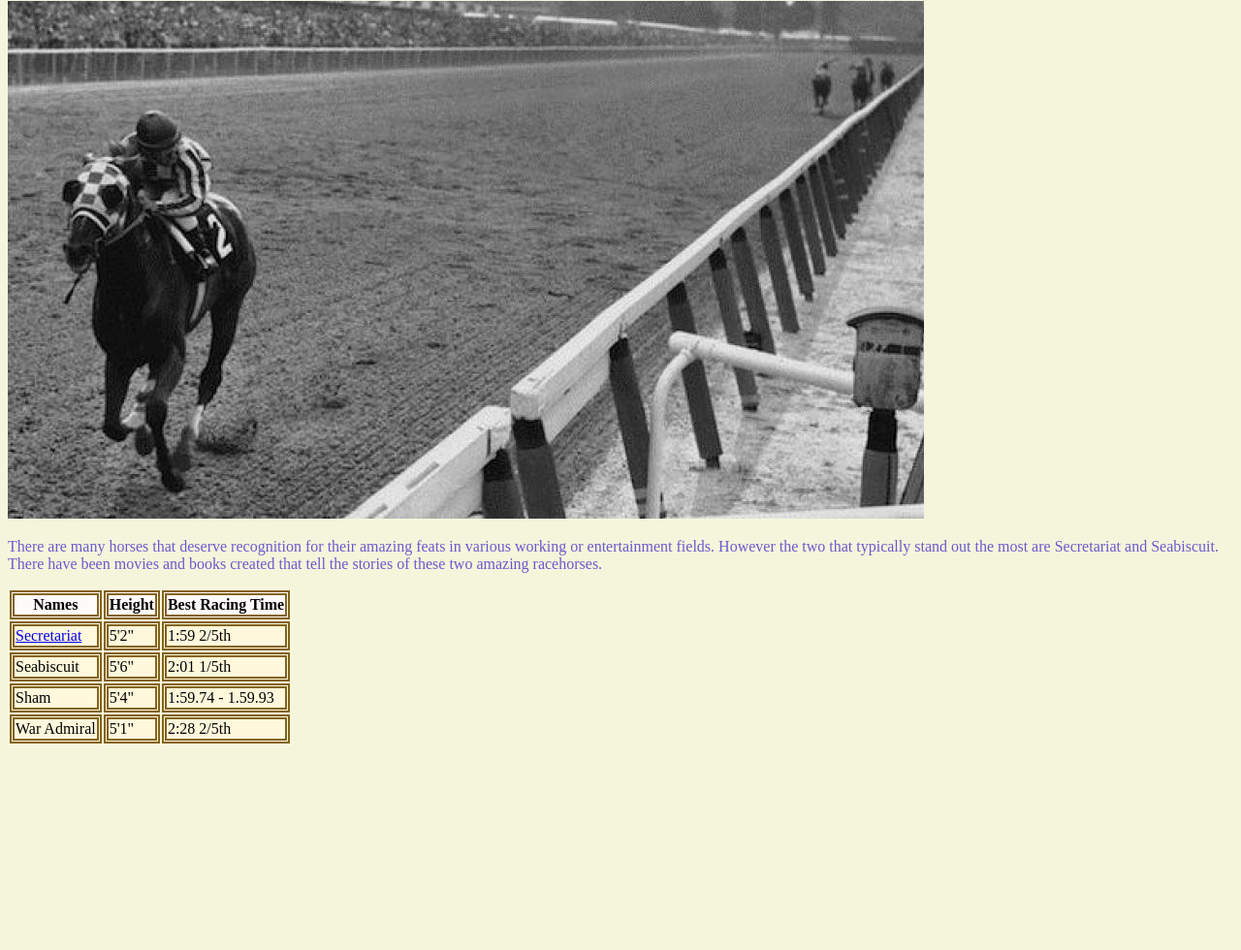
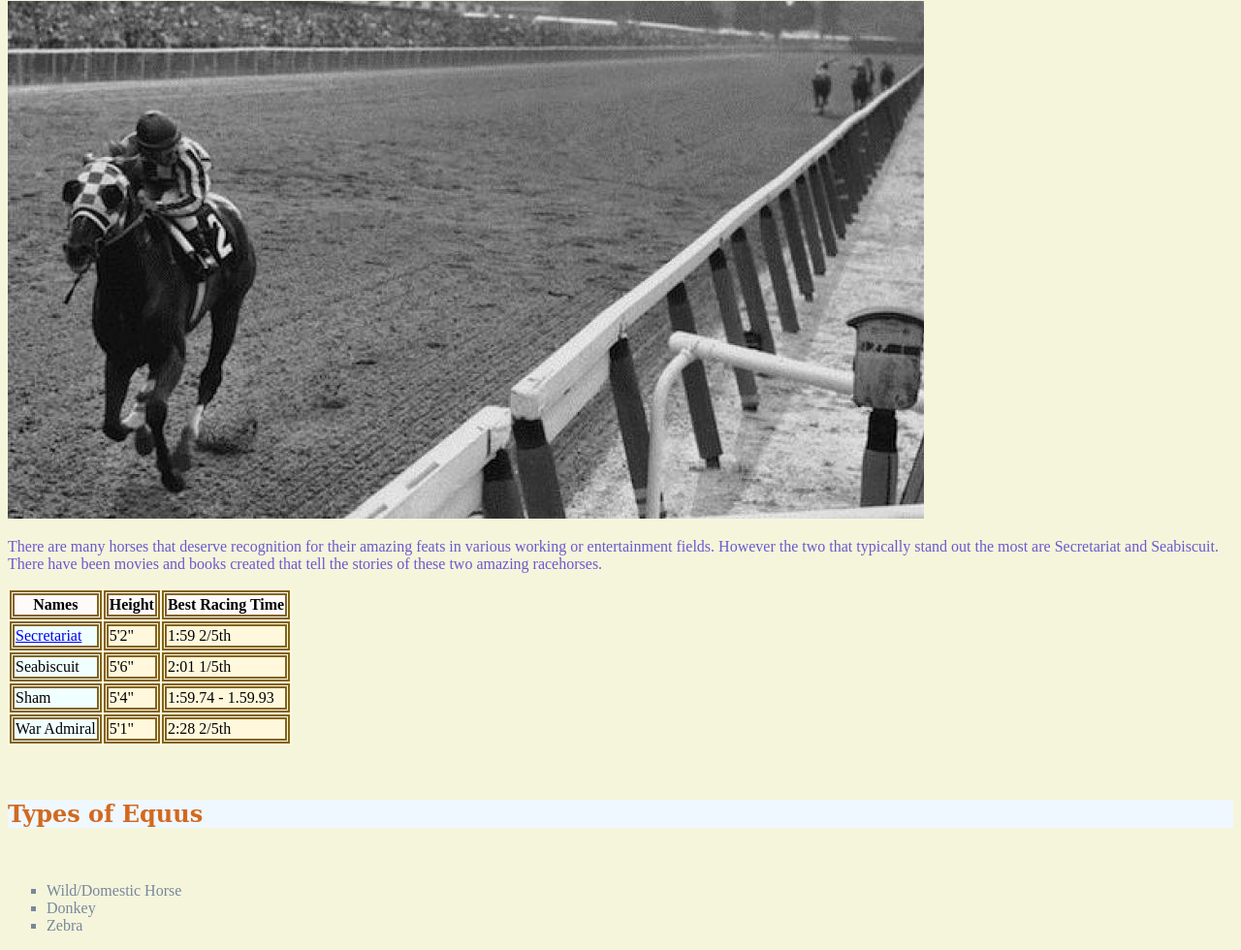
Before and after one commit to ARodriguez15/HTML2, a plain HTML site: page index.html in a window 1280 px wide. Shown: the part 2900-3880 px from the top of the page at 97% size. Before the commit the page ends 3677 px from the top, so only its background shows below. Drawn offline with Linux system fonts and the light colour scheme.

Commit message:
added id and class
added the ID and Class

```diff
--- a/index.html
+++ b/index.html
@@ -1,66 +1,93 @@
 <!doctype html>
 <html>
 <head>
-<meta charset="UTF-8">
-<title>HTML1</title>
+
+	<meta charset="UTF-8">
+     <title>HTML2</title>
 </head>
+
 	<style>
+
 		table th, td
 		{border: 5px double #83631A}
+
 		th {background-color: snow;}
+
 		body {background-color: beige}
+
 		h1,h2,h3,h4,h5,h6
 		{color:chocolate;
 	     font-family: Segoe, "Segoe UI", "DejaVu Sans", "Trebuchet MS", Verdana, "sans-serif";
 			font-size: 150%;
-		background-color: aliceblue}
+			background-color: aliceblue}
+
+		ul {color:lightslategray}
+
+		.leftCol{background-color: azure}
+
+		#listNames{font-family: Constantia, "Lucida Bright", "DejaVu Serif", Georgia, "serif"}
+
 	</style>
 
 <body>
 	<h1 style="font-size:40px;">Horses</h1>
 	<hr>
+
 	<h2>Horses Are How Old?</h2>
 	<img src="cavedrawinghorse.jpeg" width="900" height="440" alt="Cave Drawing of Horses">
 	<p> Horses have been domesticated for over 5000 years?! They're believed to have evolved over 50 MILLION years ago from smaller creatures! </p>
-<h3 style="font-size: 25px;"> That's a LOT of Horses!</h3>
+
+	<h3 style="font-size: 25px;"> That's a LOT of Horses!</h3>
 <img src="herdofhorses.jpeg" width="950" height="540" alt="Herd of Horses">
 <p> There are over <emp><i>60 million </i></emp> horses in the world! <span title="10.26 Million">The United States is currently the leading country with the most horses!</span></p>
-<h4 style="font-size: 25px;"> Now, That's Fast!</h4>
+
+	<h4 style="font-size: 25px;"> Now, That's Fast!</h4>
 	<img src="horsesinapen.jpeg" width="1000" height="666" alt="Horses Along a Fence">
 	<p> Horse have <b>super fast</b> reflexes and can go from standing completely still to launching a powerful kick to protect themselves in only <span style="color:red;"> 0.3 seconds</span>!</p>
+
 	<h5 style="font-size: 25px;"> It's All In The Eye!</h5>
 	  <img src="horseeye.jpeg" width="800" height="455" alt="Eye of a Horse">
 	<p> <span style="color:coral;"> Horses can see 360 degrees! Since the horses have their eyes situated on the sides of their heads, they can see all around themsleves. However, they have 2 blindspots: directly behind them and directly in front of them.</span></p>
+
 	<h6><a href="https://horseyhooves.com/famous-horses/">Famous Horses</a></h6>
 		<img src="secretariat.jpeg" width="945" height="534" alt="Cave Drawing of Horses">
            <p> <span style="color:slateblue;">There are many horses that deserve recognition for their amazing feats in various working or entertainment fields. However the two that typically stand out the most are Secretariat and Seabiscuit. There have been movies and books created that tell the stories of these two amazing racehorses. </span></p>
-	   <table style="background-color: cornsilk">
+
+	<table style="background-color: cornsilk">
 	    <tr>
 			<th>Names</th>
 			<th>Height</th>
 			<th>Best Racing Time</th>
 		</tr>
 		<tr>
-			<td><a href="secretariat.html">Secretariat</a></td>
+			<td class="leftCol"><a href="secretariat.html">Secretariat</a></td>
 			<td>5'2"</td>
 			<td>1:59 2/5th</td>
 		</tr>
 		<tr>
-			<td>Seabiscuit</td>
+			<td class="leftCol">Seabiscuit</td>
 			<td>5'6"</td>
 			<td>2:01 1/5th</td>
 		</tr>
 		<tr>
-			<td>Sham</td>
+			<td class="leftCol">Sham</td>
 			<td>5'4"</td>
 			<td>1:59.74 - 1.59.93</td>
 	    </tr>
 		<tr>
-			<td>War Admiral</td>
+			<td class="leftCol">War Admiral</td>
 			<td>5'1"</td>
 			<td>2:28 2/5th</td>
 		</tr>
 	</table>
 
+	<h6 id="listNames"> Types of Equus</h6>
+
+	   <ul type="square">
+	            <li> Wild/Domestic Horse</li>
+	            <li>Donkey</li>
+	            <li>Zebra</li>
+	   </ul>
+
 </body>
 </html>
```
